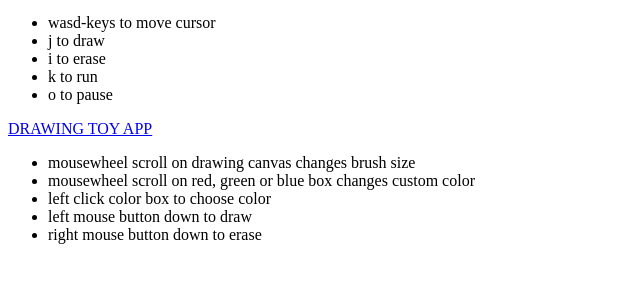
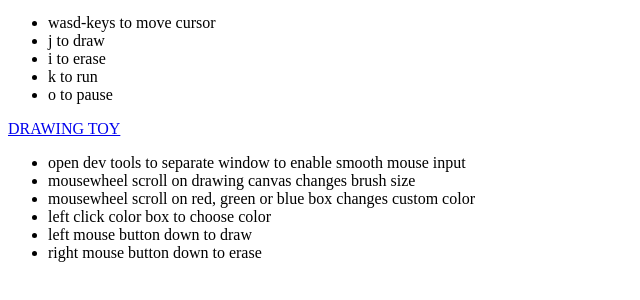
Before and after one commit to HalonenK/HalonenK.github.io, a plain HTML site: page index.html in a window 1280 px wide. Shown: the part 100-400 px from the top of the page, without its empty margins (0-640 px from the left). Drawn offline with Linux system fonts and the light colour scheme.

Commit message:
Update index.html

```diff
--- a/index.html
+++ b/index.html
@@ -14,8 +14,9 @@
         <li>k to run</li>
         <li>o to pause</li>
     </ul>
-    <a href="/editor.html">DRAWING TOY APP</a>
+    <a href="/editor.html">DRAWING TOY</a>
     <ul>
+        <li>open dev tools to separate window to enable smooth mouse input</li>
         <li>mousewheel scroll on drawing canvas changes brush size</li>
         <li>mousewheel scroll on red, green or blue box changes custom color</li>
         <li>left click color box to choose color</li>
```
